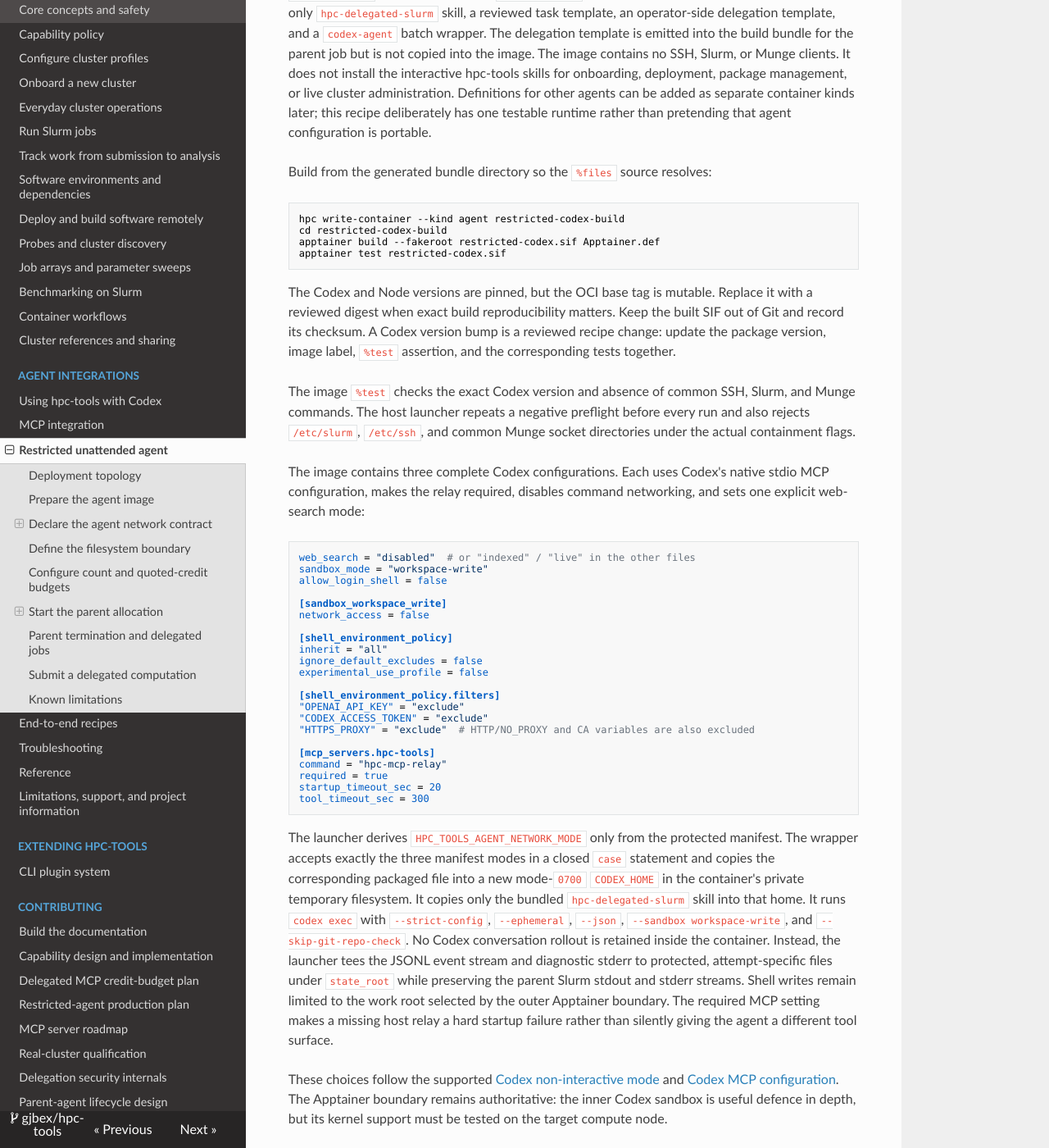
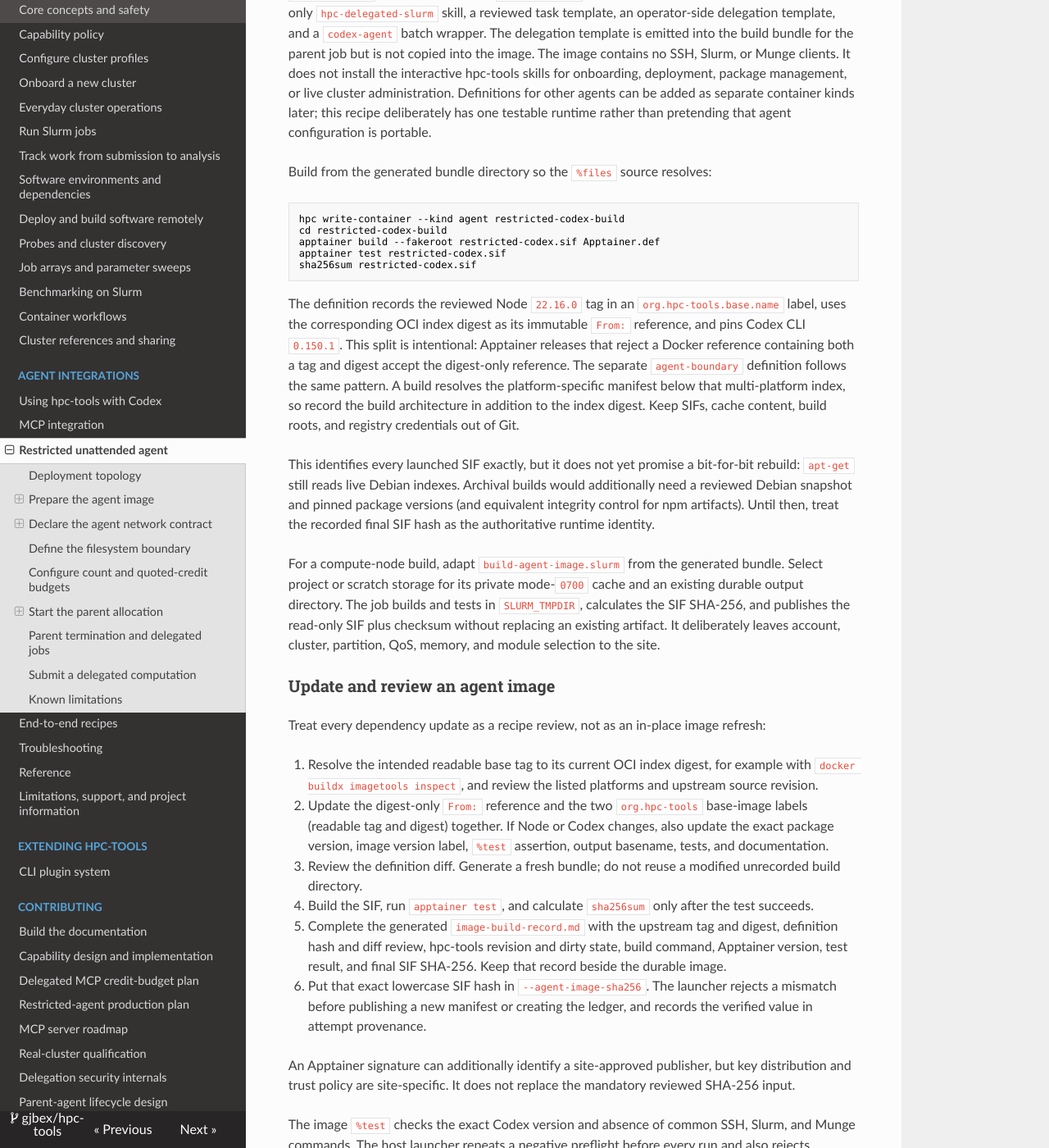
Before and after one commit to gjbex/hpc-tools, an MkDocs documentation site: the page built from docs/restricted-agent.md, in a window 1280 px wide and 1400 px high, scrolled down 976 px. Shown: the whole window at 82% size. Built offline with MkDocs 1.6.1, drawn with Linux system fonts in a browser that asks for light colours; nearby versions of some CDN libraries; some of the changed text lies outside the part shown.

Commit message:
Implement work package 4

````diff
--- a/docs/restricted-agent.md
+++ b/docs/restricted-agent.md
@@ -61,13 +61,60 @@ hpc write-container --kind agent restricted-codex-build
 cd restricted-codex-build
 apptainer build --fakeroot restricted-codex.sif Apptainer.def
 apptainer test restricted-codex.sif
+sha256sum restricted-codex.sif
 ```
 
-The Codex and Node versions are pinned, but the OCI base tag is mutable. Replace
-it with a reviewed digest when exact build reproducibility matters. Keep the
-built SIF out of Git and record its checksum. A Codex version bump is a reviewed
-recipe change: update the package version, image label, `%test` assertion, and
-the corresponding tests together.
+The definition records the reviewed Node `22.16.0` tag in an
+`org.hpc-tools.base.name` label,
+uses the corresponding OCI index digest as its immutable `From:` reference,
+and pins Codex CLI `0.150.1`. This split is intentional: Apptainer releases that
+reject a Docker reference containing both a tag and digest accept the digest-only
+reference. The separate `agent-boundary` definition follows the same pattern.
+A build resolves the platform-specific
+manifest below that multi-platform index, so record the build architecture in
+addition to the index digest. Keep SIFs, cache content, build roots, and registry
+credentials out of Git.
+
+This identifies every launched SIF exactly, but it does not yet promise a
+bit-for-bit rebuild: `apt-get` still reads live Debian indexes. Archival builds
+would additionally need a reviewed Debian snapshot and pinned package versions
+(and equivalent integrity control for npm artifacts). Until then, treat the
+recorded final SIF hash as the authoritative runtime identity.
+
+For a compute-node build, adapt `build-agent-image.slurm` from the generated
+bundle. Select project or scratch storage for its private mode-`0700` cache and
+an existing durable output directory. The job builds and tests in
+`SLURM_TMPDIR`, calculates the SIF SHA-256, and publishes the read-only SIF plus
+checksum without replacing an existing artifact. It deliberately leaves
+account, cluster, partition, QoS, memory, and module selection to the site.
+
+### Update and review an agent image
+
+Treat every dependency update as a recipe review, not as an in-place image
+refresh:
+
+1. Resolve the intended readable base tag to its current OCI index digest, for
+   example with `docker buildx imagetools inspect`, and review the listed
+   platforms and upstream source revision.
+2. Update the digest-only `From:` reference and the two `org.hpc-tools`
+   base-image labels (readable tag and digest) together. If Node or Codex
+   changes, also update the exact package version, image version label, `%test`
+   assertion, output basename, tests, and documentation.
+3. Review the definition diff. Generate a fresh bundle; do not reuse a modified
+   unrecorded build directory.
+4. Build the SIF, run `apptainer test`, and calculate `sha256sum` only after the
+   test succeeds.
+5. Complete the generated `image-build-record.md` with the upstream tag and
+   digest, definition hash and diff review, hpc-tools revision and dirty state,
+   build command, Apptainer version, test result, and final SIF SHA-256. Keep
+   that record beside the durable image.
+6. Put that exact lowercase SIF hash in `--agent-image-sha256`. The launcher
+   rejects a mismatch before publishing a new manifest or creating the ledger,
+   and records the verified value in attempt provenance.
+
+An Apptainer signature can additionally identify a site-approved publisher,
+but key distribution and trust policy are site-specific. It does not replace
+the mandatory reviewed SHA-256 input.
 
 The image `%test` checks the exact Codex version and absence of common SSH,
 Slurm, and Munge commands. The host launcher repeats a negative preflight before
@@ -304,6 +351,7 @@ launcher snapshots that content before using the snapshot as agent stdin. The
 essential invocation is:
 
 ```bash
+agent_image_sha256=REPLACE_WITH_REVIEWED_LOWERCASE_SHA256
 hpc-agent-launch \
     --manifest-template /protected/delegation-template.toml \
     --manifest-output "/protected/materialized-manifests/delegation-${SLURM_JOB_ID}.toml" \
@@ -313,6 +361,7 @@ hpc-agent-launch \
     --agent-env-file /protected/codex.env \
     --network-env-file /protected/network.env \
     --agent-image /project/images/restricted-codex.sif \
+    --agent-image-sha256 "$agent_image_sha256" \
     --prompt-file /protected/reviewed-task.md \
     -- codex-agent -
 ```
````
Also changed, not shown: README.md (+4 -0 lines), docs/development/restricted-agent-production-plan.md (+15 -1 lines), hpc_tools/data/containers/agent/image-build-record.md (added, +25 -0 lines), 13 other files.
